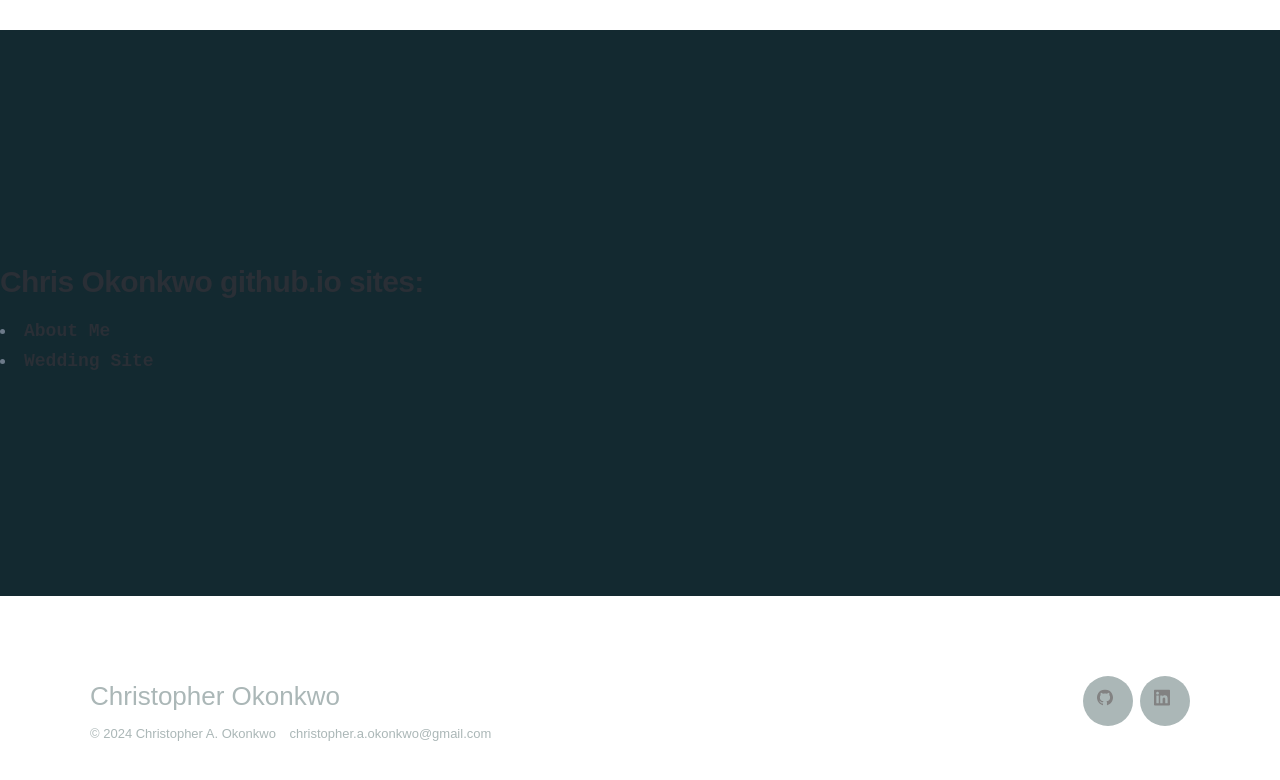
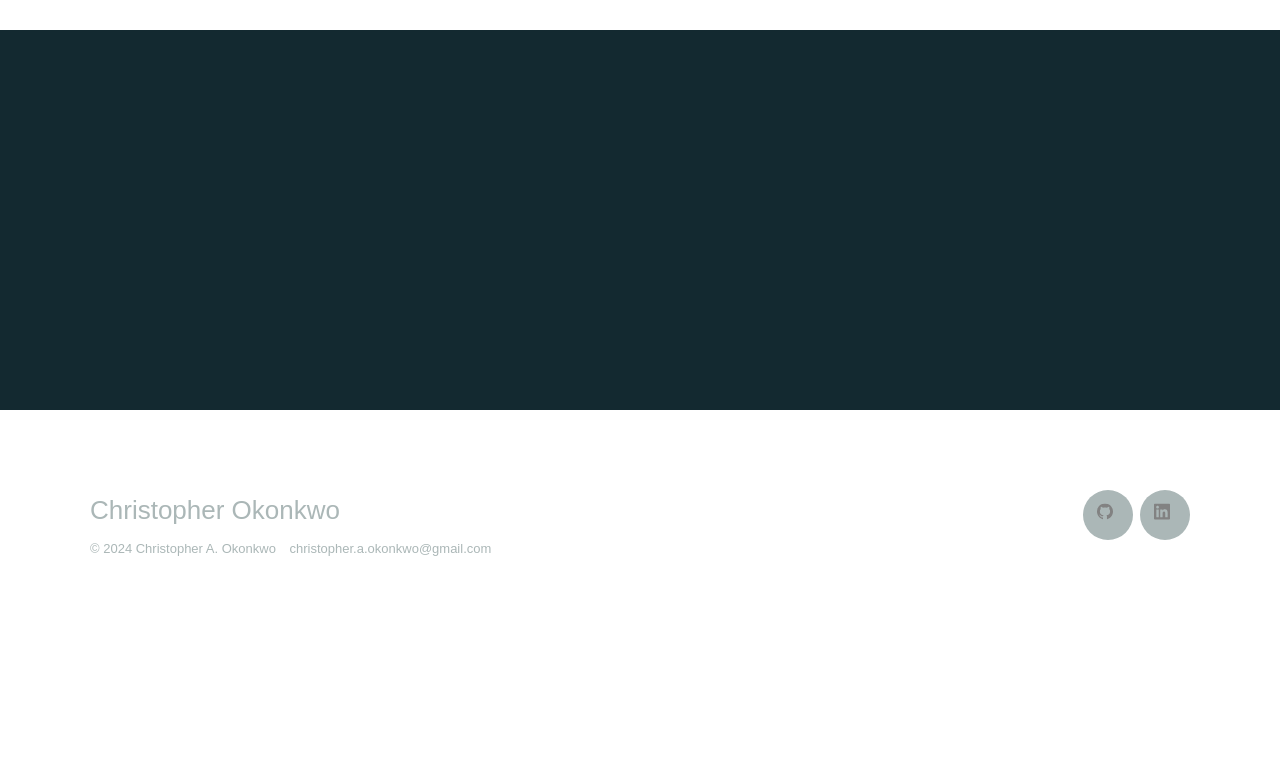
Before and after one commit to crisokonkwo/crisokonkwo.github.io, a Jekyll site: the page built from index.html, in a window 1280 px wide. Shown: the top 780 px of the page. Built offline with Jekyll 4.4.1, drawn with Linux system fonts in a browser that asks for light colours; nearby versions of some CDN libraries; some web fonts are replaced.

Commit message:
Update index.html

```diff
--- a/index.html
+++ b/index.html
@@ -4,26 +4,5 @@ title: Github Sites
 description: List of all my github.io pages and link to the sites
 ---
 <section class="hero">
-		<div class="container template-article">
-			<div class="row">
-				<div class="col-md-9 contents">
 
-					<br>
-					<br>
-
-					<h3>
-					Chris Okonkwo github.io sites:
-					</h3>
-					<ul>
-						<li>
-						<a href="https://crisokonkwo.github.io/about"><tt>About Me</tt></a>
-						</li>
-						<li>
-						<a href="https://crisokonkwo.github.io/KrisChrisAdventure/"><tt>Wedding Site</tt></a>
-						</li>
-					</ul>
-				</div>
-			</div>
-		</div>
-	</body>
 </section>
```
